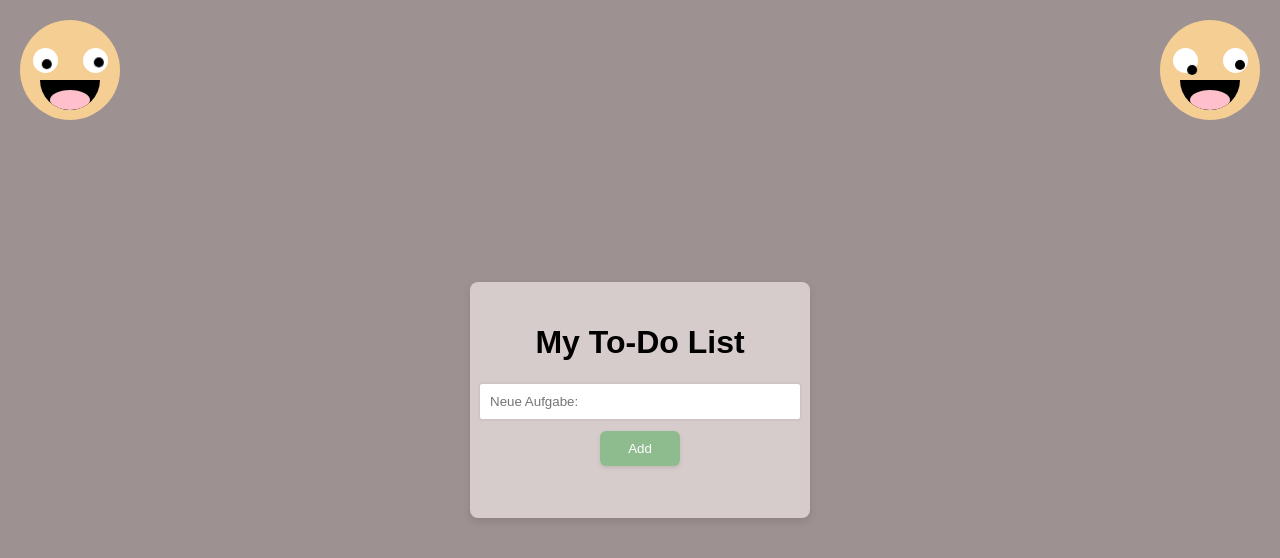
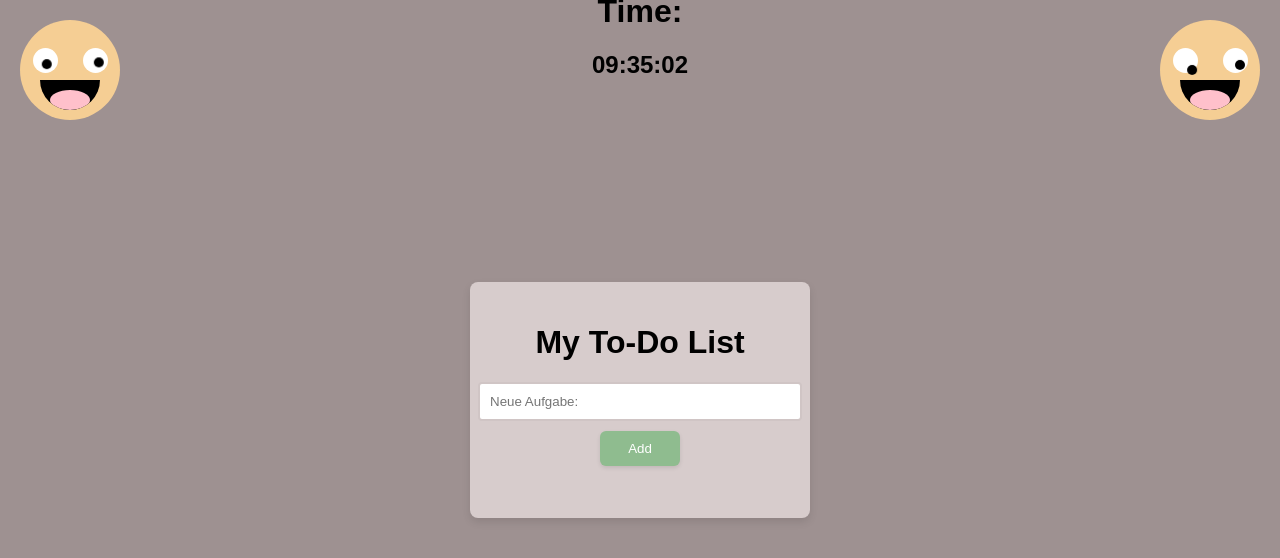
Before and after one commit to liviojaeckle/code_kitchen, a plain HTML site: page src/todolist/index.html in a window 1280 px wide. Drawn offline with Linux system fonts and the light colour scheme.

Commit message:
(1 hour of working) clock function added and displayed

```diff
--- a/src/todolist/index.html
+++ b/src/todolist/index.html
@@ -10,6 +10,10 @@
     <div class="eye" id="leftEye1"><div class="pupil"></div></div>
     <div class="eye" id="rightEye1"><div class="pupil"></div></div>
     <div class="mouth" id="mouth1"></div>
+</div>
+<div class="time-display">
+    <h1>Time:</h1>
+    <div id="clock" class="clock"></div>
 </div>
 <div class="face" id="face2">
     <div class="eye" id="leftEye2"><div class="pupil"></div></div>
--- a/src/todolist/js/script.js
+++ b/src/todolist/js/script.js
@@ -78,3 +78,25 @@ document.addEventListener('DOMContentLoaded', () => {
         });
     });
 });
+
+function updateClock() {
+    const now = new Date();
+    let hours = now.getHours().toString();
+    let minutes = now.getMinutes().toString();
+    let seconds = now.getSeconds().toString();
+
+    if (hours.length < 2) {
+        hours = '0' + hours;
+    }
+    if (minutes.length < 2) {
+        minutes = '0' + minutes;
+    }
+    if (seconds.length < 2) {
+        seconds = '0' + seconds;
+    }
+
+    document.getElementById('clock').textContent = hours + ':' + minutes + ':' + seconds;
+}
+
+setInterval(updateClock, 1000);
+document.addEventListener('DOMContentLoaded', updateClock);
--- a/src/todolist/styles.css
+++ b/src/todolist/styles.css
@@ -17,6 +17,7 @@ body {
     display: flex;
     flex-direction: column;
     align-items: center;
+    overflow: hidden;
 }
 
 .input-group {
@@ -153,3 +154,18 @@ li span {
     flex-grow: 1;
     margin-right: 10px;
 }
+
+.time-display {
+    margin-bottom: 750px;
+    text-align: center; /* Zentriert den Text innerhalb des Containers */
+    position: fixed;
+}
+
+.clock {
+    font-size: 24px;
+    font-weight: bold;
+}
+
+.clock:hover {
+    color: red;
+}
```
